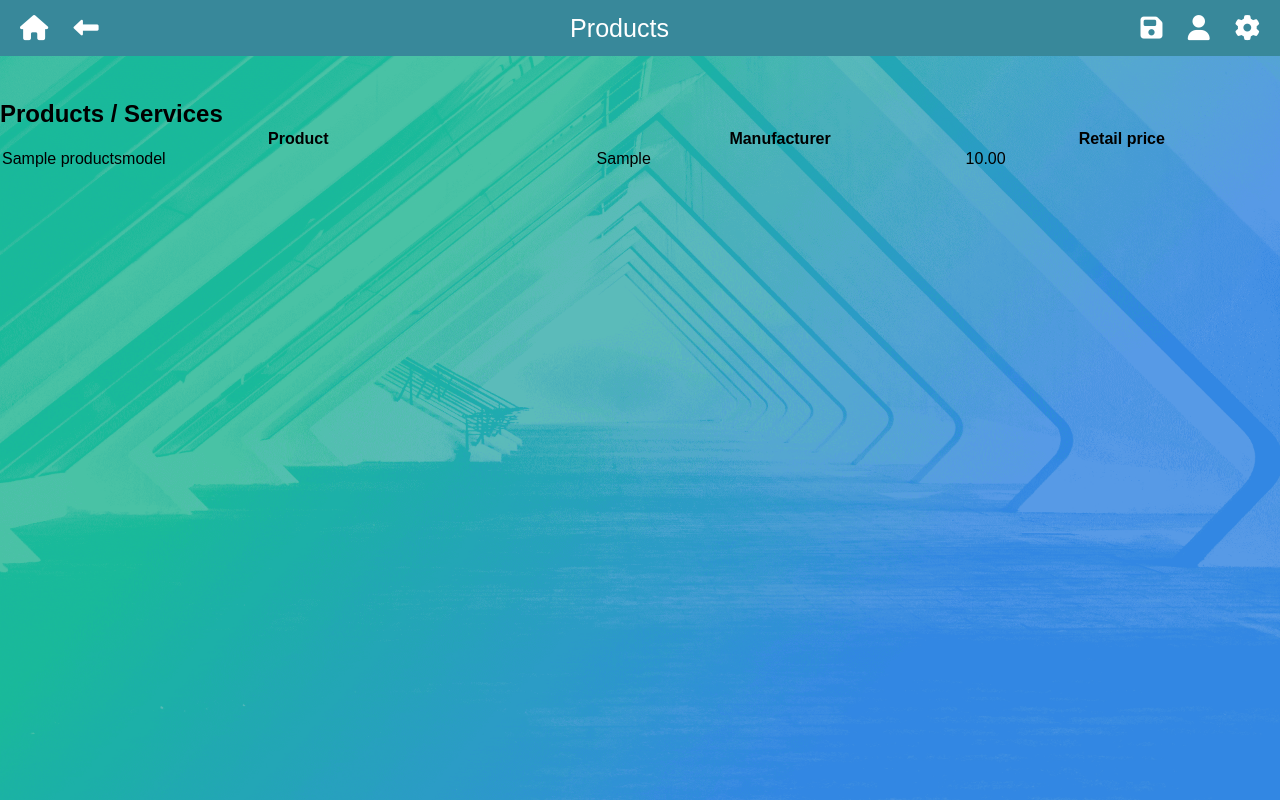
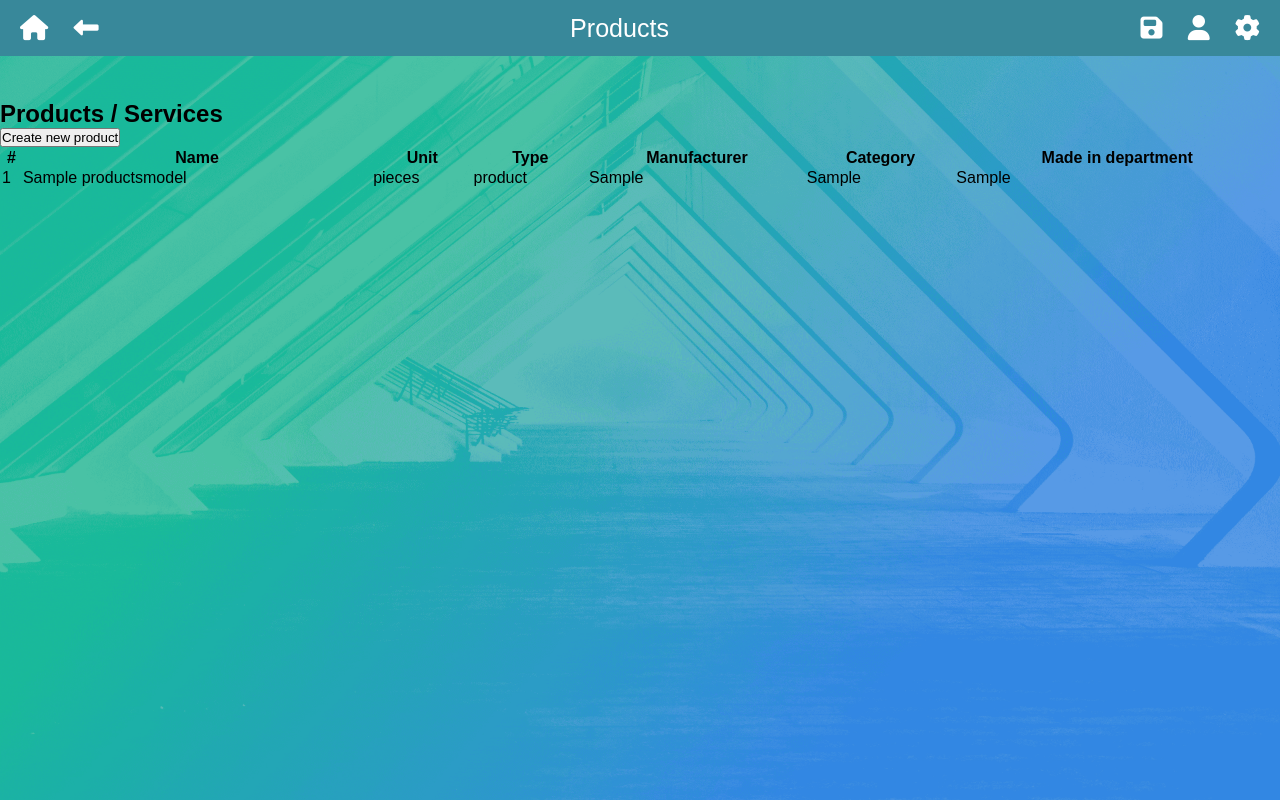
Before and after one commit to m-s-enchev/Ergo_ERP, a Django app: page /products/ in a window 1280 px wide. Run offline with Django 4.2, Linux system fonts and the light colour scheme; tables that the repository leaves empty hold one stand-in row (values such as "Sample post"); parts of the project's set-up code (start-up, migrations or seed data) failed here and were passed over; some libraries are stand-ins or nearby versions.

Commit message:
adapr product-list, add button for new product

```diff
--- a/static/css/style.css
+++ b/static/css/style.css
@@ -6,3 +6,4 @@
 @import "settings.css";
 @import "document.css";
 @import "footer.css";
+@import "product_create.css";
--- a/templates/products/products-list.html
+++ b/templates/products/products-list.html
@@ -1,4 +1,5 @@
 {% extends 'base.html' %}
+{% load i18n %}
 
 {% block content %}
 
@@ -8,22 +9,31 @@
 {#    <input type="text" name="search_query" placeholder="Search for product" value="{{ request.GET.search_query }}">#}
 {#    <button type="submit">Search</button>#}
 {#</form>#}
-
+<a href="/products/new/" target="_blank">
+    <button type="button">{% translate 'Create new product'%}</button>
+</a>
 <table>
     <thead>
         <tr>
-            <th>Product</th>
-            <th>Manufacturer</th>
-            <th>Retail price</th>
+            <th>#</th>
+            <th>{% translate 'Name' %}</th>
+            <th>{% translate 'Unit' %}</th>
+            <th>{% translate 'Type' %}</th>
+            <th>{% translate 'Manufacturer' %}</th>
+            <th>{% translate 'Category' %}</th>
+            <th>{% translate 'Made in department' %}</th>
         </tr>
     </thead>
     <tbody>
         {% for product in products_list %}
             <tr>
+                <td class="numerator">{{ forloop.counter }}</td>
                 <td>{{ product.product_name }}</td>
+                <td>{{ product.product_unit }}</td>
+                <td>{{ product.product_type }}</td>
                 <td>{{ product.product_manufacturer }}</td>
-                <td>{{ product.product_retail_price }}</td>
-
+                <td>{{ product.product_category }}</td>
+                <td>{{product.product_made_in_department}}</td>
             </tr>
         {% empty %}
             <div>No items in inventory.</div>
```
